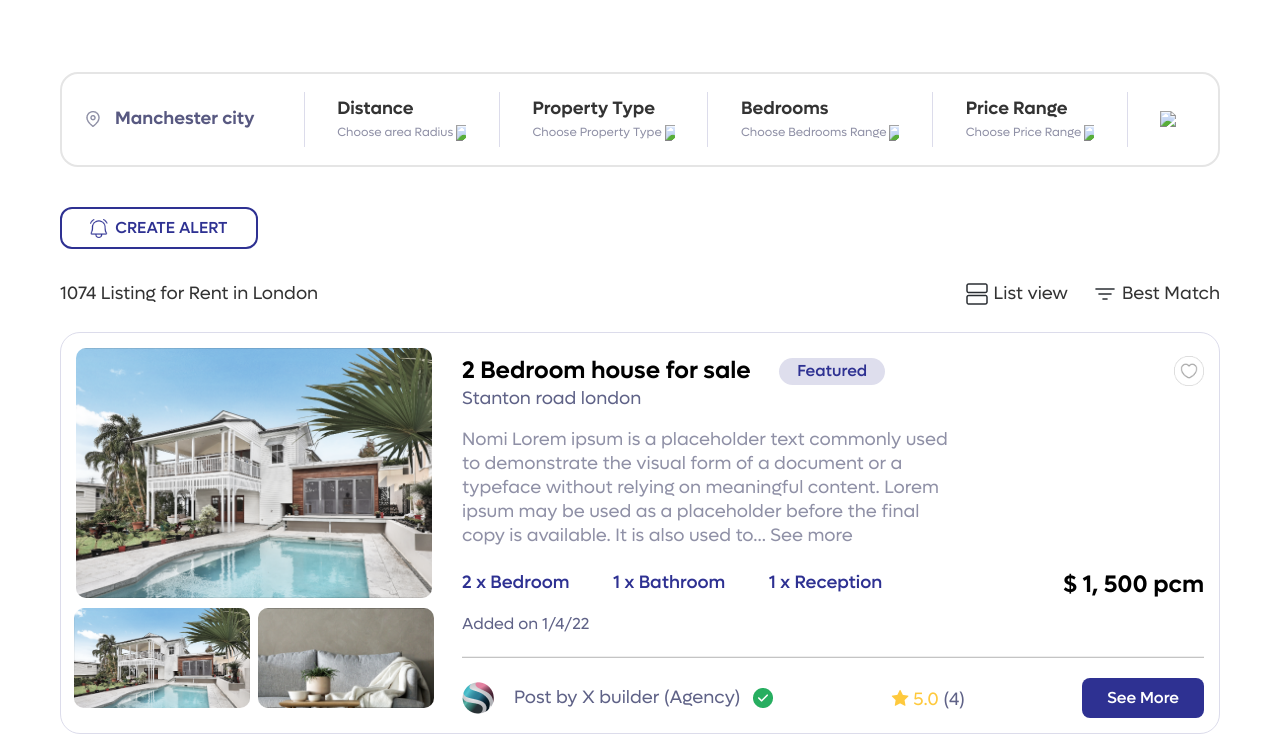
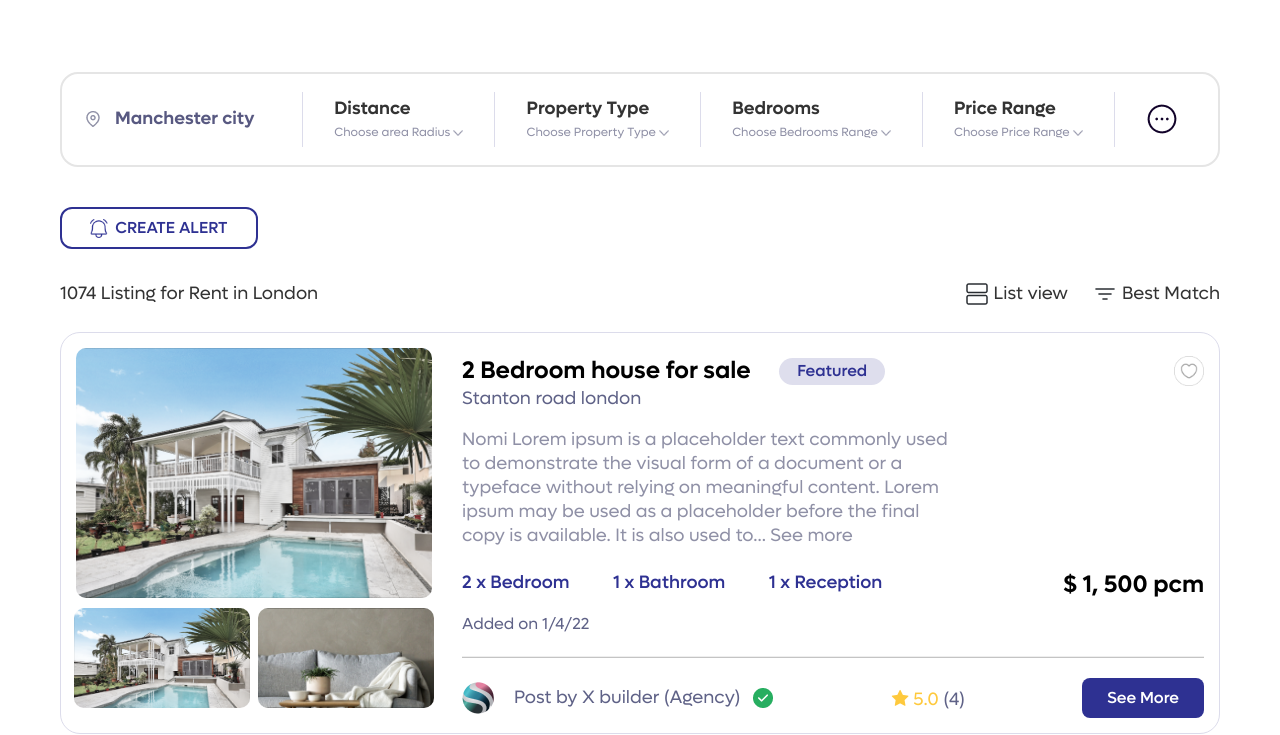
Before and after one commit to nuamanafxal/Dalot.github.io, a plain HTML site: page search-page.html in a window 1280 px wide. Shown: the part 74-809 px from the top of the page. Drawn offline with Linux system fonts and the light colour scheme.

Commit message:
images updated

```diff
--- a/search-page.html
+++ b/search-page.html
@@ -60,7 +60,7 @@
                            id="menu1"
                            data-toggle="dropdown"
                            >Choose area Radius
-                        <img src="../Zuhran/images/arrow-down.png"
+                        <img src="images/arrow-down.png"
                            class="arrow-img"
                            /></button>
                         <ul class="dropdown-menu" role="menu" aria-labelledby="menu1">
@@ -85,7 +85,7 @@
                            id="menu1"
                            data-toggle="dropdown"
                            >Choose Property Type
-                        <img src="Zuhran/images/arrow-down.png"
+                        <img src="images/arrow-down.png"
                            class="arrow-img"
                            /></button>
                         <ul class="dropdown-menu" role="menu" aria-labelledby="menu1">
@@ -110,7 +110,7 @@
                            id="menu1"
                            data-toggle="dropdown"
                            >Choose Bedrooms Range
-                        <img src="Zuhran/images/arrow-down.png"
+                        <img src="images/arrow-down.png"
                            class="arrow-img"
                            /></button>
                         <ul class="d-c dropdown-menu dropdown-menu-right" role="menu" aria-labelledby="menu1" id="bedroom-dr-mn">
@@ -148,7 +148,7 @@
                            id="menu1"
                            data-toggle="dropdown"
                            >Choose Price Range
-                        <img src="Zuhran/images/arrow-down.png"
+                        <img src="images/arrow-down.png"
                            class="arrow-img"
                            /></button>
                         <ul class="d-c dropdown-menu dropdown-menu-right" role="menu" aria-labelledby="menu1" id="price-dr-mn">
@@ -177,7 +177,7 @@
                <div class="f-g-1 margin-right">
                   <div class="vr-line"></div>
                </div>
-               <div class="f-g-2"><img src="../Zuhran/images/more-circle.png" class="img-responsive cursor-on"  onclick="document.getElementById('id01').style.display='block'">
+               <div class="f-g-2"><img src="images/more-circle.png" class="img-responsive cursor-on"  onclick="document.getElementById('id01').style.display='block'">
                </div>
             </div>
          </div>
```
